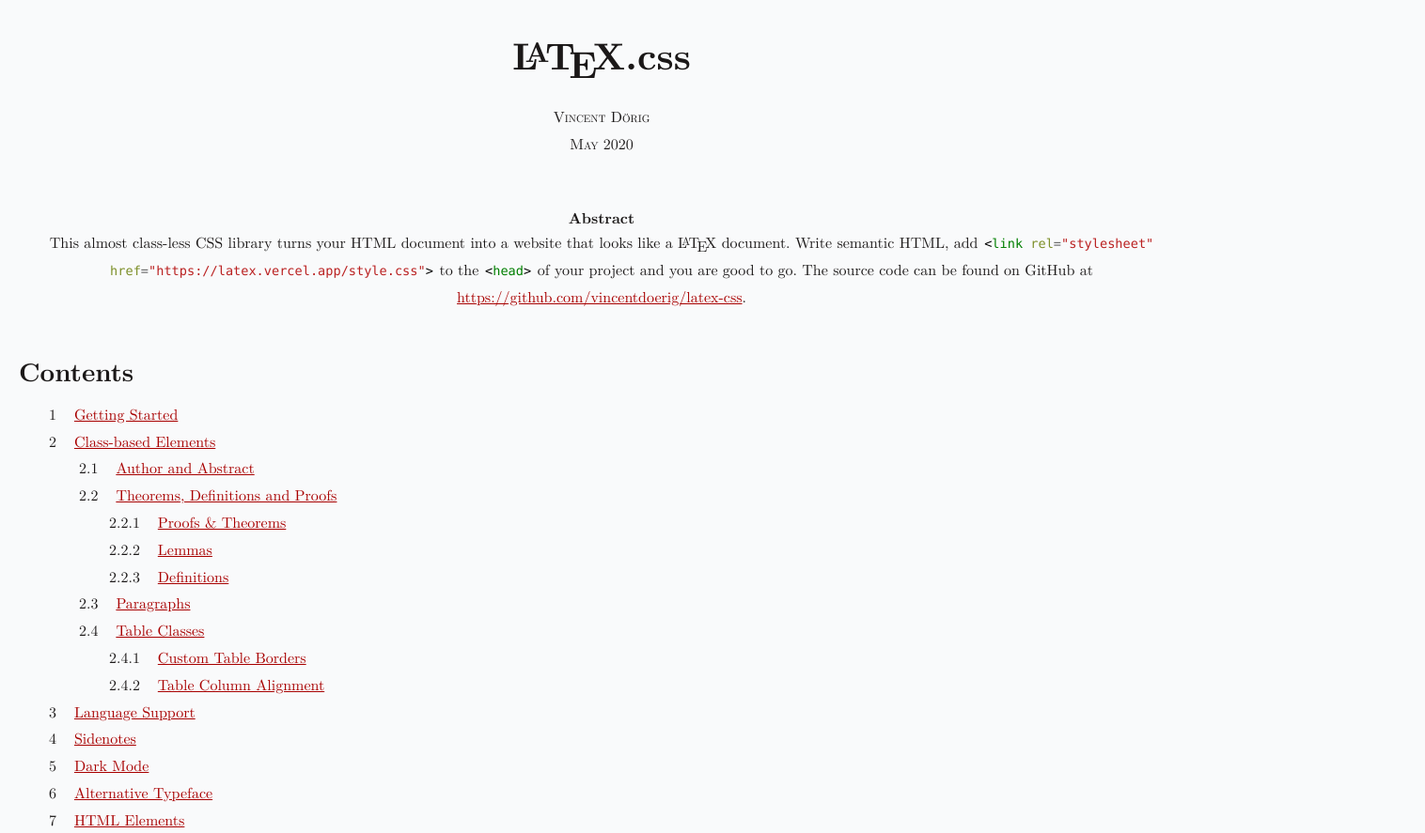
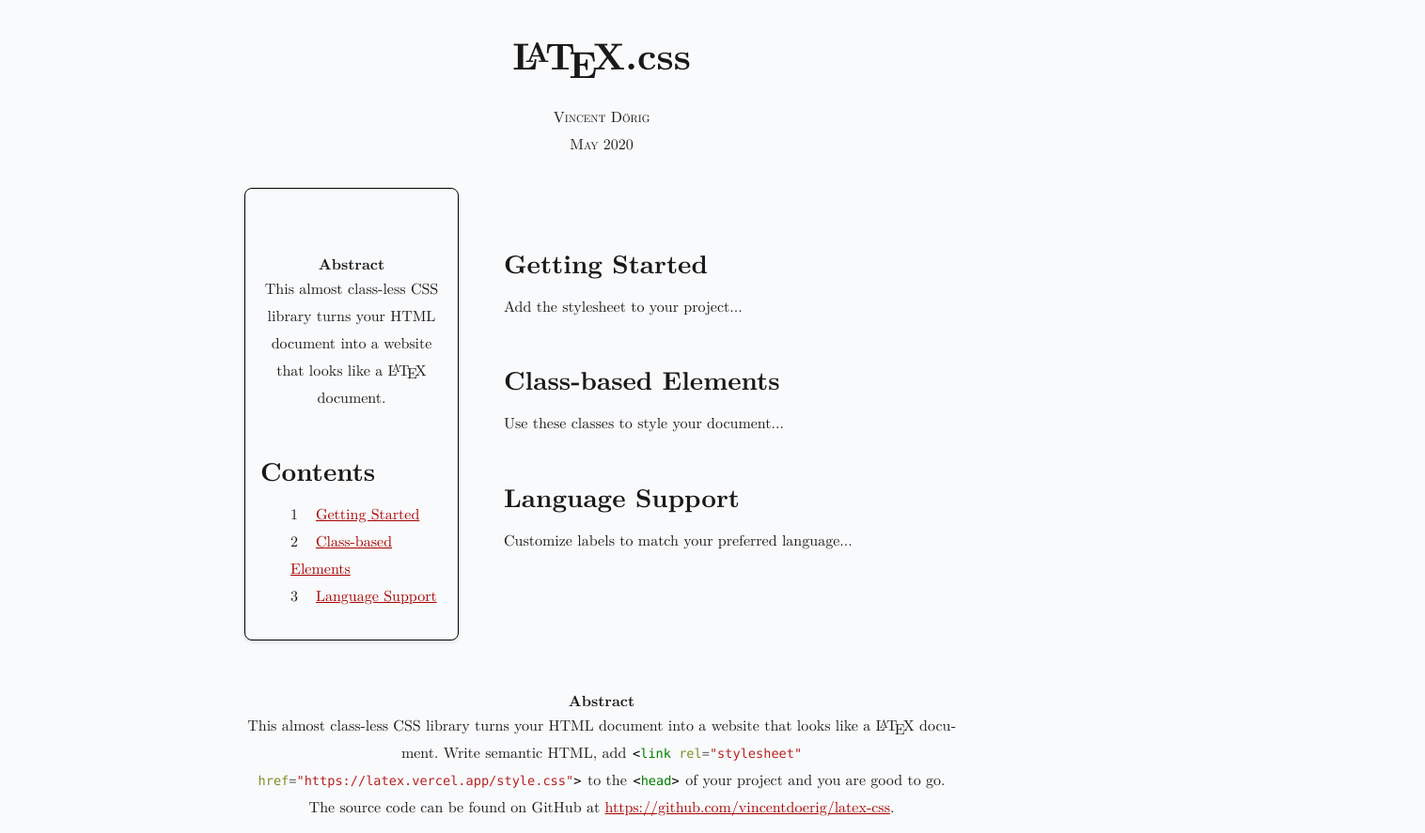
Before and after one commit to Frisbik/Frisbik, a website built with Vite: page index.html in a window 1280 px wide. Shown: the top 887 px of the page at 94% size, 1516 px wide, since content can reach past the window. Built offline with nearby package versions, Linux system fonts and the light colour scheme.

Commit message:
two side

```diff
--- a/index.html
+++ b/index.html
@@ -20,6 +20,7 @@
   <link rel="stylesheet" href="prism/prism.css" />
 </head>
 
+<!-- All the information is contained in "body" -->
 <body id="top">
   <header>
     <h1><span class="latex">L<span>a</span>T<span>e</span>X</span>.css</h1>
@@ -28,6 +29,43 @@
       May 2020
     </p>
   </header>
+
+  <div class="two-panel-container">
+    <!-- Left Panel -->
+    <div class="left-panel">
+      <div class="abstract">
+        <h2>Abstract</h2>
+        <p>
+          This almost class-less CSS library turns your HTML document into a
+          website that looks like a
+          <span class="latex">L<span>a</span>T<span>e</span>X</span>
+          document.
+        </p>
+      </div>
+      <nav role="navigation" class="toc">
+        <h2>Contents</h2>
+        <ol>
+          <li><a href="#getting-started">Getting Started</a></li>
+          <li><a href="#class-based-elements">Class-based Elements</a></li>
+          <li><a href="#language-support">Language Support</a></li>
+        </ol>
+      </nav>
+    </div>
+
+    <!-- Right Panel -->
+    <div class="right-panel">
+      <main>
+        <article>
+          <h2 id="getting-started">Getting Started</h2>
+          <p>Add the stylesheet to your project...</p>
+          <h2 id="class-based-elements">Class-based Elements</h2>
+          <p>Use these classes to style your document...</p>
+          <h2 id="language-support">Language Support</h2>
+          <p>Customize labels to match your preferred language...</p>
+        </article>
+      </main>
+    </div>
+  </div>
 
   <div class="abstract">
     <h2>Abstract</h2>
--- a/style.css
+++ b/style.css
@@ -185,7 +185,7 @@
   font-family: 'Latin Modern', Georgia, Cambria, 'Times New Roman', Times, serif;
   line-height: 1.8;
 
-  max-width: 200ch;
+  max-width: 100ch;
   min-height: 100vh;
   overflow-x: hidden;
   margin: 0 auto;
@@ -650,6 +650,47 @@
   border-top: 1px solid var(--footnotes-border-color);
 }
 
+/* ------------------------------------------------------------------------ */
+/* ------------------------------------------------------------------------ */
+/* Two-panel layout container */
+.two-panel-container {
+  display: flex;
+  gap: 2rem;
+  margin-top: 2rem;
+}
+
+/* Left Panel */
+.left-panel {
+  flex: 1;
+  max-width: 30%;
+  padding: 1rem;
+  background-color: var(--body-bg-color);
+  border: 1px solid var(--table-border-color);
+  border-radius: 8px;
+  box-shadow: 0 2px 4px rgba(0, 0, 0, 0.1);
+}
+
+/* Right Panel */
+.right-panel {
+  flex: 2;
+  padding: 1rem;
+}
+
+/* Ensure responsiveness */
+@media (max-width: 768px) {
+  .two-panel-container {
+    flex-direction: column;
+  }
+
+  .left-panel,
+  .right-panel {
+    max-width: 100%;
+  }
+}
+/* ------------------------------------------------------------------------ */
+/* ------------------------------------------------------------------------ */
+
+
 /* Center title and paragraph */
 .abstract,
 .abstract p {
```
